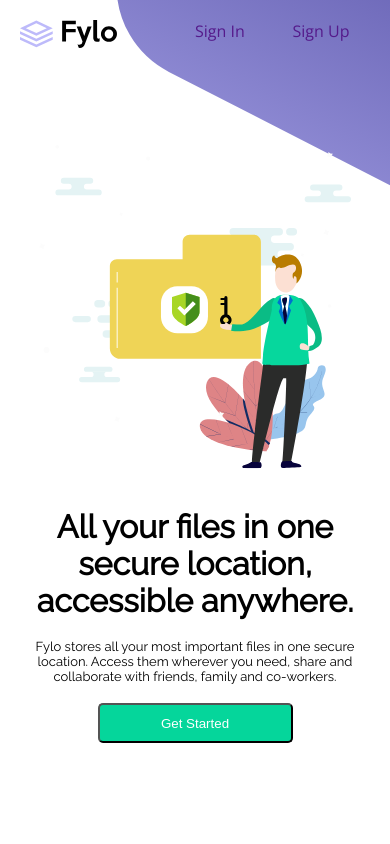
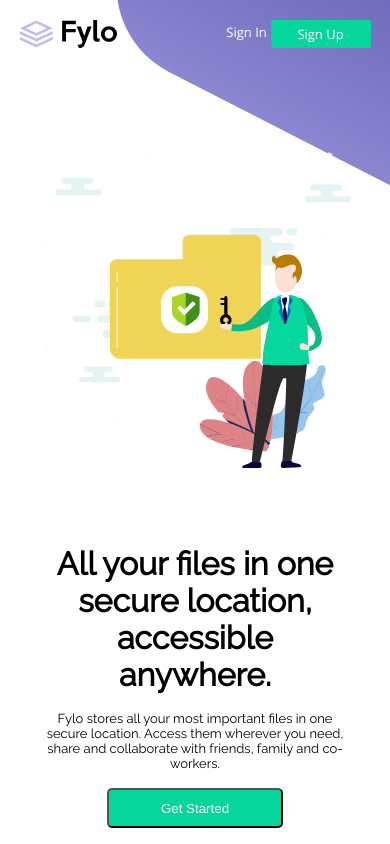
Before and after one commit to ChamuMutezva/fylo-landing-page-558498-master, a plain HTML site: page index.html in a window 390 px wide. Shown: the top 844 px of the page. Drawn offline with nearby package versions, Linux system fonts and the light colour scheme.

Commit message:
feat: desktop header css fixing

```diff
--- a/index.html
+++ b/index.html
@@ -37,7 +37,7 @@
         </div>
       </nav>
 
-      <img src="images/illustration-main.svg" class="mainImg">
+      <div class="headerContent">
 
         <div class="hero_header">
           <h1>
@@ -51,6 +51,10 @@
           <div class="getStarted">
             <input type="button" class="btnGetStarted" value="Get Started">
           </div>
+
+
+        </div>
+        <img src="images/illustration-main.svg" class="mainImg">
       </div>
     </header>
 
@@ -222,15 +226,6 @@
 
       </div>
 
-
-
-
-
-
-
-
-
-
     </footer>
   </div>
 </body>
--- a/main.css
+++ b/main.css
@@ -9,14 +9,77 @@ body {
     font-weight: 400;
     width: 100%;
     overflow-x: hidden;
-
 }
 
-@media only screen and (max-width: 480px) {
 #page_wrapper {
     width: 100%;
     position: relative;
     display: grid;
+}
+
+header {
+    display: grid;
+    width: 100%;
+    background-image: url(images/bg-intro-desktop.svg);
+    background-repeat: no-repeat;
+    background-position-x: right;
+    background-size: 70%;
+    grid-template-columns: 1fr;
+
+}
+
+.headerContent {
+    display: grid;
+    grid-template-columns: 1fr 1fr;
+}
+
+nav {
+    display: grid;
+    grid-template-columns: 1fr 1fr;
+     margin-top: 5%;
+}
+
+nav img {
+    width: 30%;
+    margin-left: 10%;
+    /* justify-self: center; */
+}
+
+.sign {
+    display: grid;
+    grid-template-columns: 1fr 1fr;
+    width: 90%;
+    font-size: small;
+}
+
+.signIn {
+    justify-self: end;
+      padding: 5%;
+}
+
+.signUp {
+    justify-self: center;
+    background-color: hsl(163, 95%, 43%);
+    border-radius: 2px;
+    text-align: center;
+    padding: 5%;
+    width: 100px;
+}
+
+.hero_header {
+    text-align: center;
+    /* grid-column: 1; */
+    padding: 10% 5%
+    /*grid-column: 1;*/
+}
+
+img.mainImg {
+    width: 90%;
+   /*   grid-column: 2;
+  margin: 25% auto 5%;*/
+}
+@media only screen and (max-width: 650px) {
+    #page_wrapper {
         grid-template-columns: 1fr;
         row-gap: 5%;
         /* overflow: hidden;*/
@@ -29,37 +92,57 @@ body {
         background-repeat: no-repeat;
         background-position-x: right;
         background-size: 70%;
-        display: grid;
         grid-template-columns: 1fr;
     }
 
     nav {
-        display: grid;
-        grid-template-columns: 1fr 1fr;
-        margin-top: 5%;
 
+
+    }
+
+    .headerContent {
+        grid-template-columns: 1fr;
     }
 
     nav img {
         width: 50%;
-        margin-left: 10%;
-        /* justify-self: center; */
+        /* margin-left: 10%;
+        justify-self: center; */
     }
 
     .sign {
-        display: grid;
+       /* display: grid;
         grid-template-columns: 1fr 1fr;
+        width: 90%;
+        font-size: small;*/
     }
 
     .sign a {
         text-decoration: none;
+        color: white;
+    }
+
+    .signUp {
+       /* background-color: hsl(163, 95%, 43%);
+        border-radius: 2px;
+        text-align: center;
+        padding: 5%;
+        width: 100px;*/
+    }
+
+    .signIn {
+        padding: 5%;
     }
 
     img.mainImg {
         width: 80%;
         margin: 25% auto 5%;
+        grid-row: 1;
     }
 
+    .hero_header {
+        grid-row: 2;
+    }
     h1,
     p {
         text-align: center;
@@ -74,7 +157,8 @@ body {
         margin: auto;
     }
 
-    input.btnGetStarted {
+    input.btnGetStarted,
+    input.btnJoin {
         width: 100%;
         height: 40px;
         color: white;
@@ -111,10 +195,10 @@ body {
     }
 
     .allApps {
-        border: 1px solid grey;
+        border: 1px solid hsl(0, 0%, 50%);
         width: 60%;
         margin: 5% auto;
-        height: 60vw;
+        height: 70vw;
     }
 
     .stayProductive h2 {
@@ -147,7 +231,7 @@ body {
 
     .appContent {
         width: 100%;
-        border-top: 1px solid gray;
+        border-top: 1px solid hsl(0, 0%, 50%);
     }
 
     footer {
@@ -160,13 +244,13 @@ body {
         padding-bottom: 40%;
     }
 
-    footer img{
+    footer img {
         filter: invert(100%) sepia(100%) saturate(0%) hue-rotate(288deg) brightness(102%) contrast(102%);
         margin-top: 20%;
         margin-left: 5%;
     }
 
-    footer p{
+    footer p {
         text-align: left;
     }
 
@@ -202,7 +286,8 @@ body {
         margin-top: 10%;
     }
 
-   .phone, .email {
+    .phone,
+    .email {
         display: grid;
         grid-template-columns: 30px 1fr;
         align-items: center;
@@ -215,13 +300,15 @@ body {
         row-gap: 10%;
     }
 
-   .details a{
+    .details a {
         text-decoration: none;
         color: white;
         font-size: small;
     }
 
-   .products, .aboutUs, .support {
+    .products,
+    .aboutUs,
+    .support {
         display: grid;
         grid-template-columns: 1fr;
         margin-bottom: 11%;
```
Lines whose indentation alone changed are shown as unchanged.
